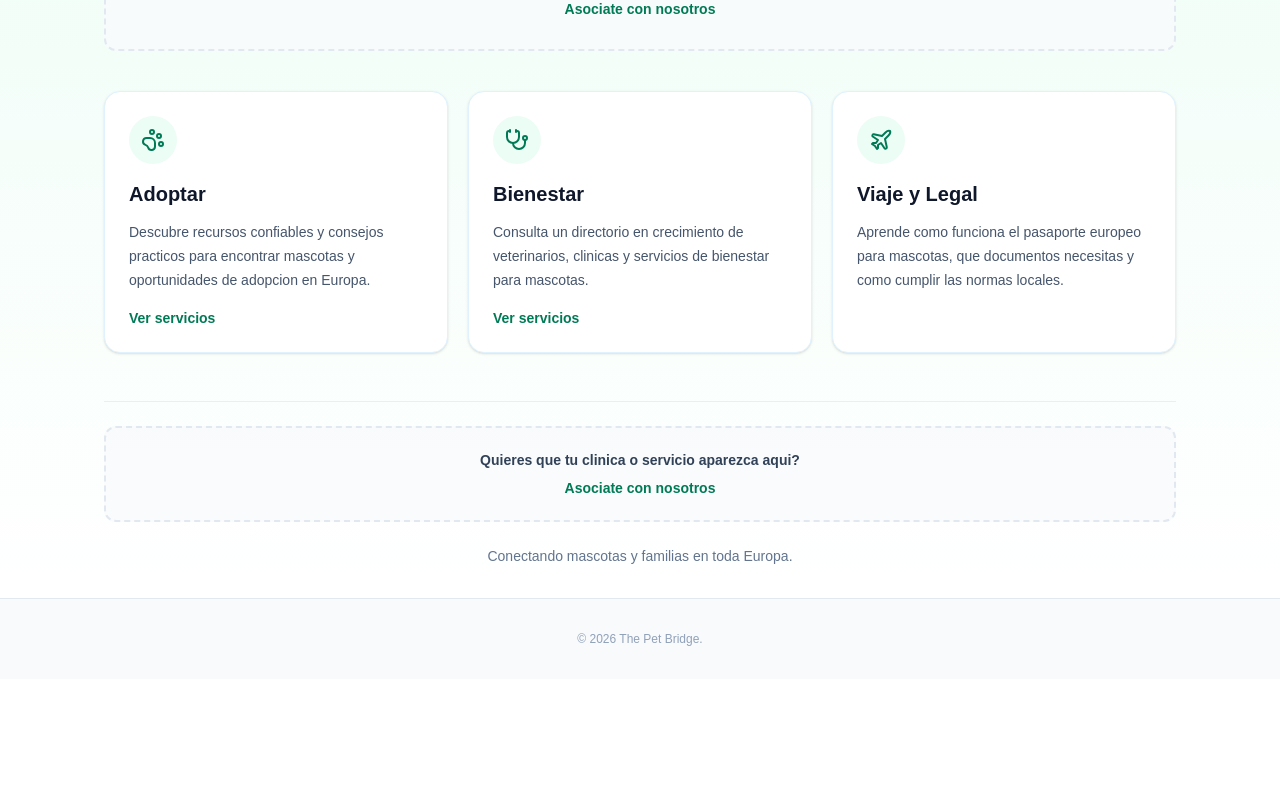
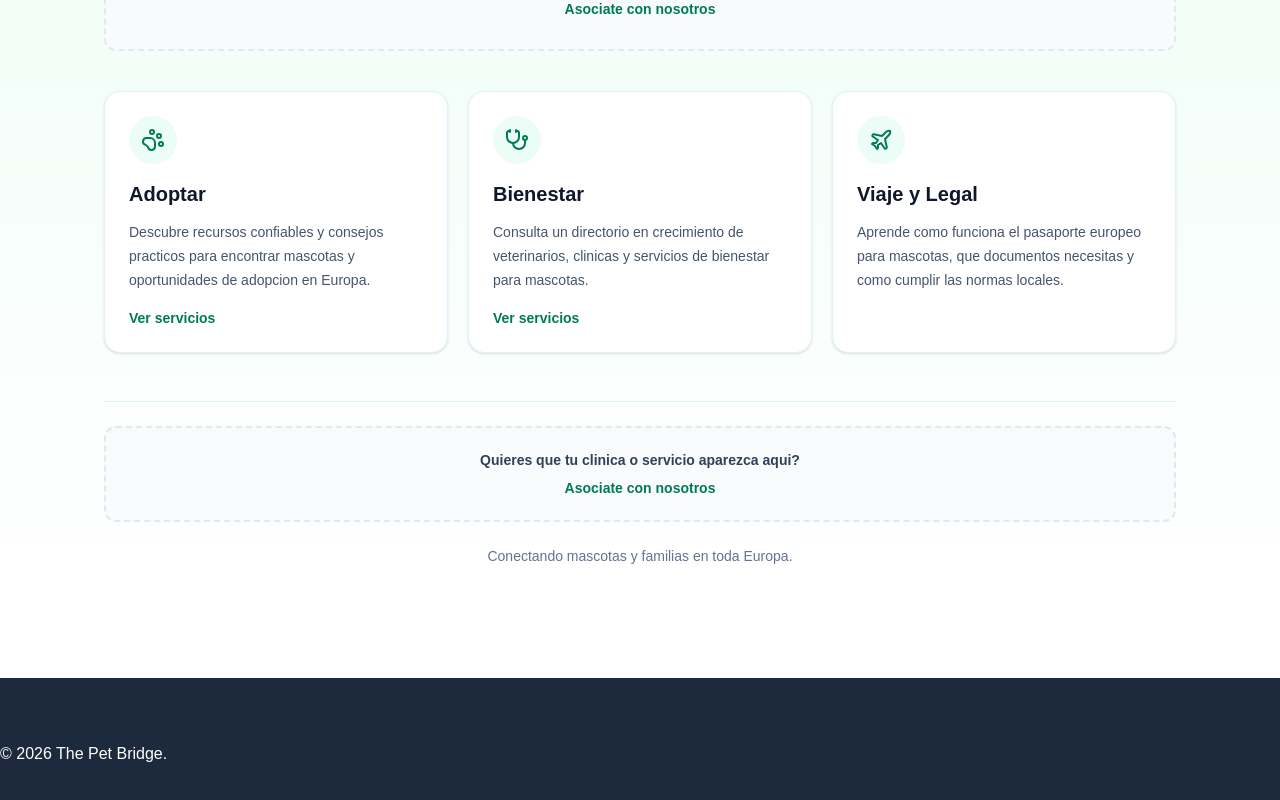
Before and after one commit to eduardochapellin1-debug/thepetbridge, a Next.js app: page / in a window 1280 px wide. Shown: the part 1223-2023 px from the top of the page. Before the commit the page ends 1902 px from the top, so only its background shows below. Built offline with nearby package versions, Linux system fonts and the light colour scheme.

Commit message:
force: nuevo diseño de footer para vercel

```diff
--- a/app/components/Footer.tsx
+++ b/app/components/Footer.tsx
@@ -9,7 +9,7 @@ export default function Footer() {
     t = useTranslations('Footer');
   } catch (error) {
     return (
-      <footer className="w-full bg-slate-50 border-t border-slate-200 py-8 text-center text-xs text-slate-400">
+      <footer className="w-full bg-slate-800 text-white pt-16 pb-12 mt-20 block min-h-[300px]">
         © {new Date().getFullYear()} The Pet Bridge.
       </footer>
     );
```
